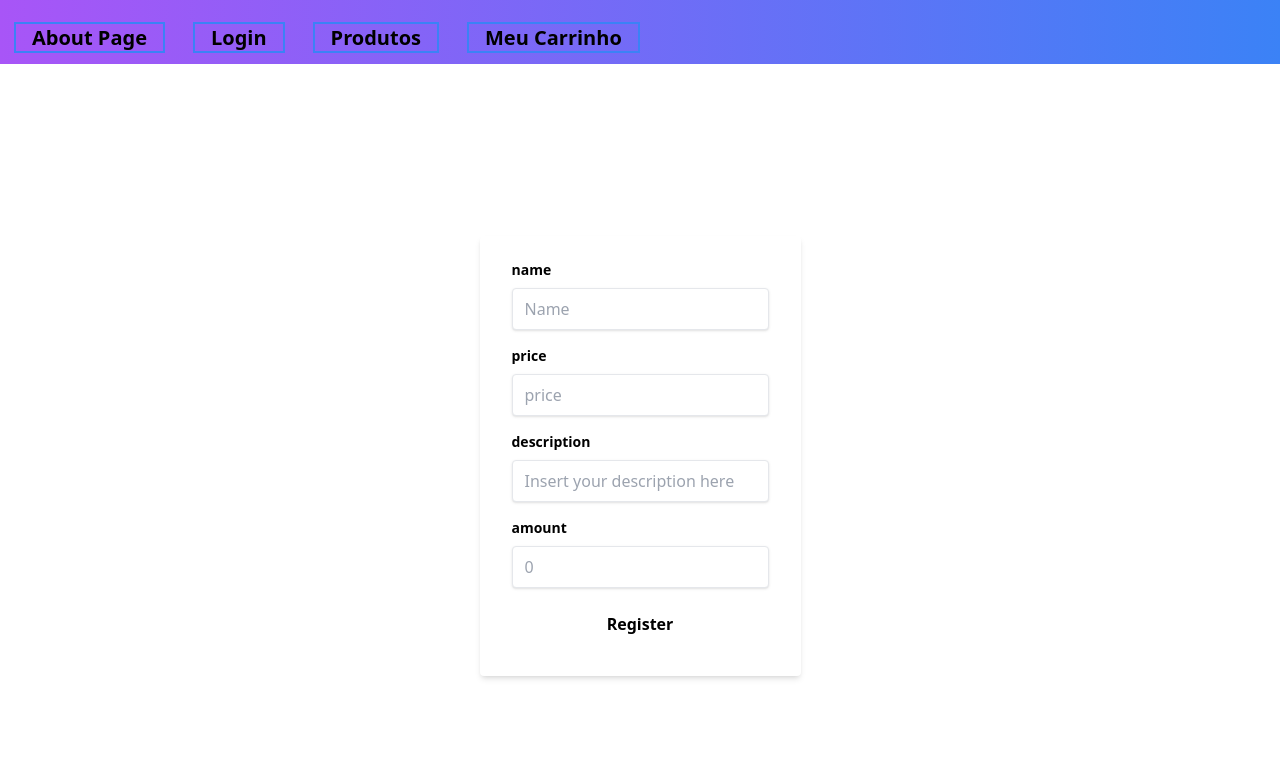
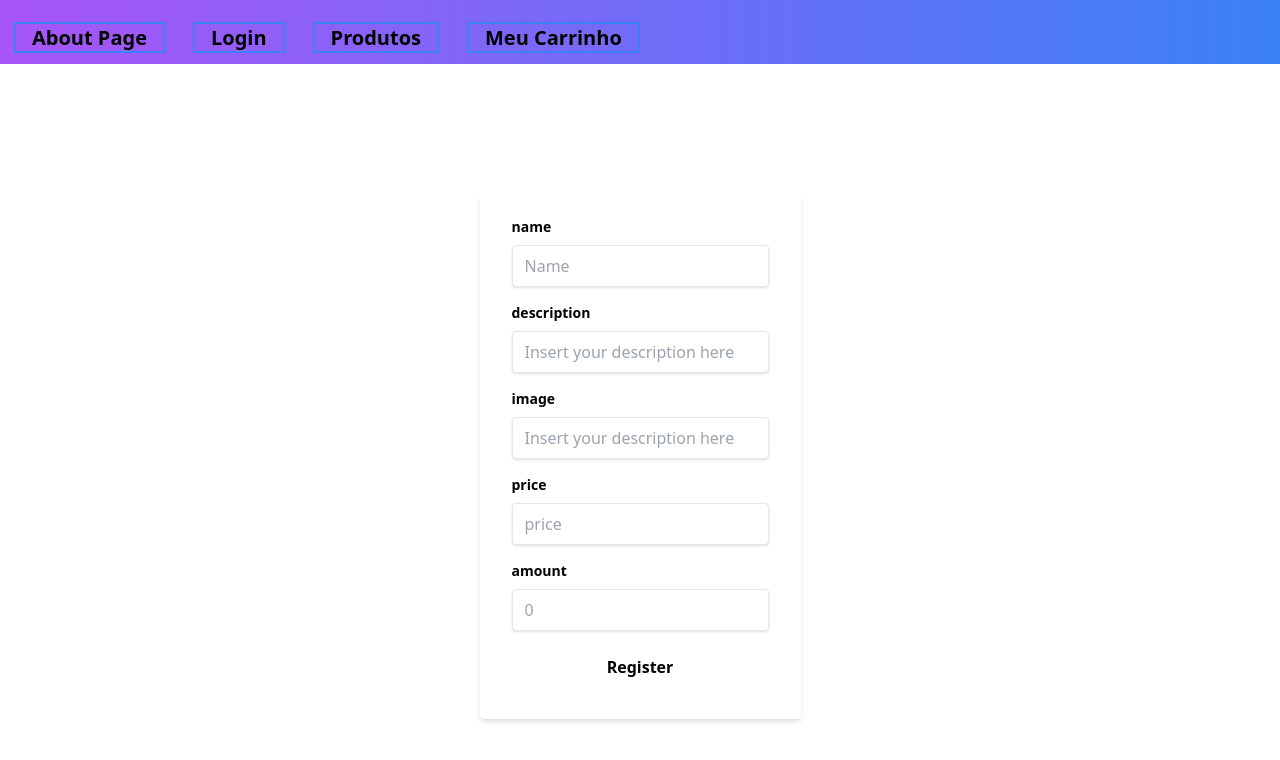
Before and after one commit to pedrohba1/ppi-final, a Nuxt app in the folder front-end/: page /product/create in a window 1280 px wide. Shown: the top 760 px of the page. Built offline with nearby package versions, Linux system fonts and the light colour scheme.

Commit message:
env vars for local development without mocking

```diff
--- a/front-end/components/CreateProductView.vue
+++ b/front-end/components/CreateProductView.vue
@@ -26,6 +26,41 @@
             <div class="mb-4">
               <label
                 class="block text-grey-darker text-sm font-bold mb-2"
+                for="description"
+              >
+                description
+              </label>
+              <input
+                v-model="description"
+                class="shadow appearance-none border rounded w-full py-2 px-3 text-grey-darker"
+                type="text"
+                placeholder="Insert your description here"
+              />
+            </div>
+          </fieldset>
+
+          <fieldset class="form-group">
+            <div class="mb-4">
+              <label
+                class="block text-grey-darker text-sm font-bold mb-2"
+                for="description"
+              >
+                image
+              </label>
+              <input
+                v-model="image"
+                class="shadow appearance-none border rounded w-full py-2 px-3 text-grey-darker"
+                type="text"
+                placeholder="Insert your description here"
+              />
+            </div>
+          </fieldset>
+
+
+          <fieldset class="form-group">
+            <div class="mb-4">
+              <label
+                class="block text-grey-darker text-sm font-bold mb-2"
                 for="price"
               >
                 price
@@ -39,22 +74,6 @@
             </div>
           </fieldset>
 
-          <fieldset class="form-group">
-            <div class="mb-4">
-              <label
-                class="block text-grey-darker text-sm font-bold mb-2"
-                for="description"
-              >
-                description
-              </label>
-              <input
-                v-model="description"
-                class="shadow appearance-none border rounded w-full py-2 px-3 text-grey-darker"
-                type="text"
-                placeholder="Insert your description here"
-              />
-            </div>
-          </fieldset>
 
           <fieldset class="form-group">
             <div class="mb-4">
@@ -89,13 +108,14 @@
 
   <script>
   import Vue from 'vue'
-import createProduct from 'services/api/axios/createProduct'
+import {createProduct } from '../services/api/axios/createProduct'
 
 
   export default Vue.extend({
     name: 'NuxtCreateProduct',
     data() {
       return {
+        image:null,
         name: null,
         description: null,
         amount: null,
@@ -105,6 +125,7 @@ import createProduct from 'services/api/axios/createProduct'
     methods: {
       async onSubmit() {
         const data = {
+          image: this.image,
           price: this.price,
           name: this.name,
           amount: this.amount,
--- a/front-end/nuxt.config.js
+++ b/front-end/nuxt.config.js
@@ -4,6 +4,15 @@ export default {
 
   // Target: https://go.nuxtjs.dev/config-target
   target: 'static',
+
+  // environment variables
+  env: {
+    BASE_URL: process.env.BASE_URL,
+    ENABLE_MOCK: process.env.ENABLE_MOCK,
+    PORT: process.env.PORT
+  },
+
+
 
   // Global page headers: https://go.nuxtjs.dev/config-head
   head: {
@@ -37,18 +46,18 @@ export default {
     '@nuxtjs/stylelint-module',
     // https://go.nuxtjs.dev/tailwindcss
     '@nuxt/postcss8',
+    '@nuxtjs/dotenv',
   ],
 
   // Modules: https://go.nuxtjs.dev/config-modules
   modules: [
-    // https://go.nuxtjs.dev/axios
     '@nuxtjs/axios',
   ],
 
   // Axios module configuration: https://go.nuxtjs.dev/config-axios
   axios: {
     // Workaround to avoid enforcing hard-coded localhost:3000: https://github.com/nuxt-community/axios-module/issues/308
-    baseURL: '/',
+    baseURL: process.env.BASE_URL
   },
 
   // Build Configuration: https://go.nuxtjs.dev/config-build
--- a/front-end/package.json
+++ b/front-end/package.json
@@ -26,6 +26,7 @@
   },
   "dependencies": {
     "@nuxtjs/axios": "^5.13.6",
+    "@nuxtjs/dotenv": "^1.4.1",
     "core-js": "^3.25.3",
     "msw": "^0.49.2",
     "nuxt": "^2.15.8",
--- a/front-end/plugins/msw.ts
+++ b/front-end/plugins/msw.ts
@@ -1,5 +1,5 @@
 // NEW
-if (process.env.NODE_ENV === 'development') {
+if (process.env.ENABLE_MOCK === "enabled") {
   const { worker } = require('../mock/browser')
   worker.start()
 }
--- a/front-end/services/api/axios/instance.ts
+++ b/front-end/services/api/axios/instance.ts
@@ -1,7 +1,9 @@
 import axios, { AxiosRequestConfig } from 'axios';
 
+
+
 const instance = axios.create({
-
+  baseURL: process.env.ENABLE_MOCK ==="enabled" ? `http://localhost:${process.env.PORT}`: process.env.BASE_URL
 });
 
 instance.interceptors.request.use(
--- a/front-end/services/api/axios/login.ts
+++ b/front-end/services/api/axios/login.ts
@@ -1,4 +1,4 @@
-import axios from 'axios'
+import { instance } from "./instance";
 
 type ILogin = {
   username: string
@@ -10,7 +10,7 @@ type LoginRes = {
 }
 
 export const login = async function ({ username, password }: ILogin) {
-  const response = await axios.post<LoginRes>('/login', { username, password })
+  const response = await instance.post<LoginRes>('/login', { username, password })
   localStorage.setItem("token", response.data.token)
   return response.data
 }
--- a/front-end/services/api/axios/register.ts
+++ b/front-end/services/api/axios/register.ts
@@ -1,4 +1,4 @@
-import axios from 'axios'
+import { instance } from "./instance"
 
 type IRegister = {
   username: string
@@ -11,7 +11,7 @@ export const register = async function ({
   password,
   repeatPassword,
 }: IRegister) {
-  const response = await axios.post('/register', {
+  const response = await instance.post('/register', {
     username,
     password,
     repeatPassword,
```
Also changed, not shown: 2 other files (tests, documents, lock files or other folders).
